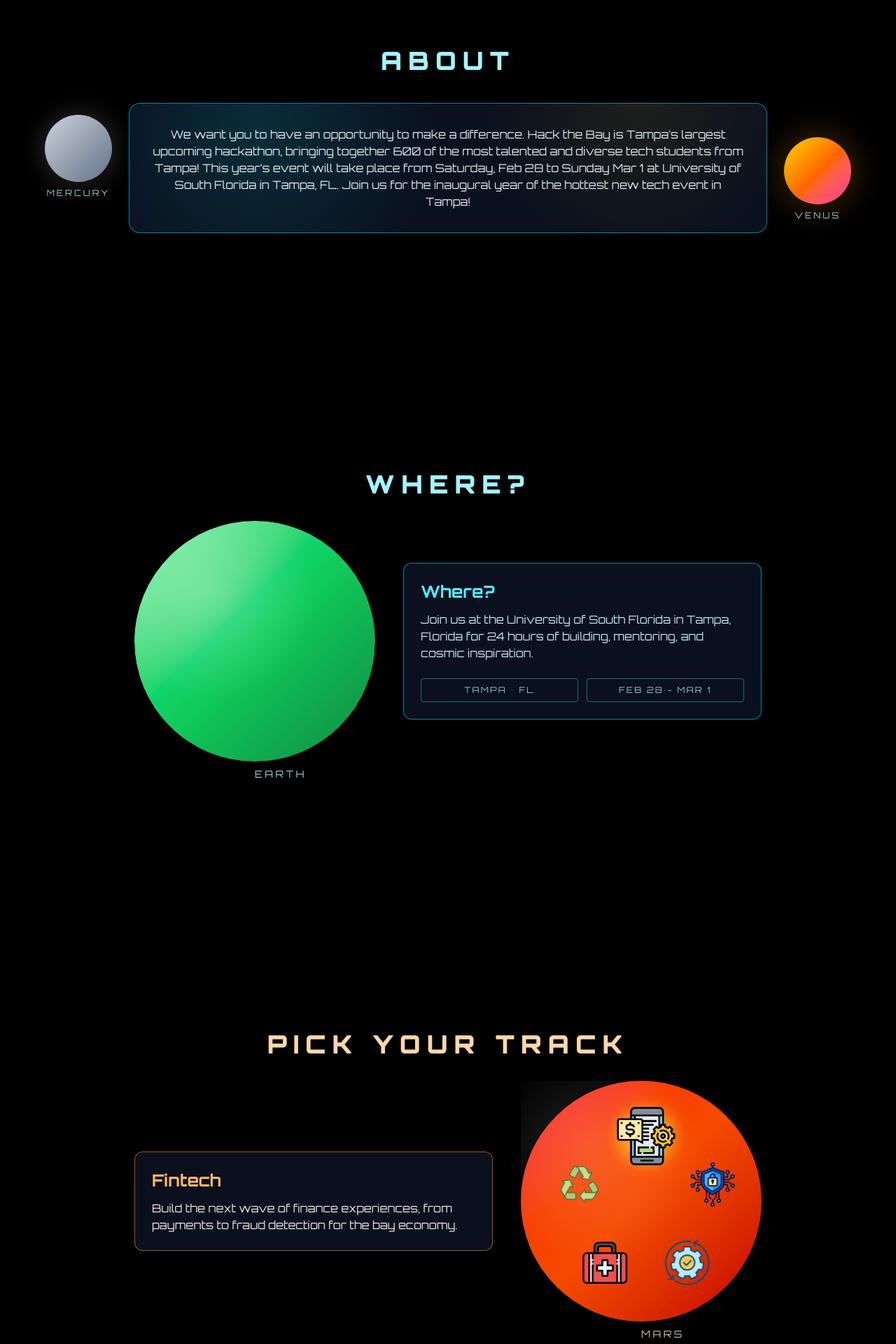
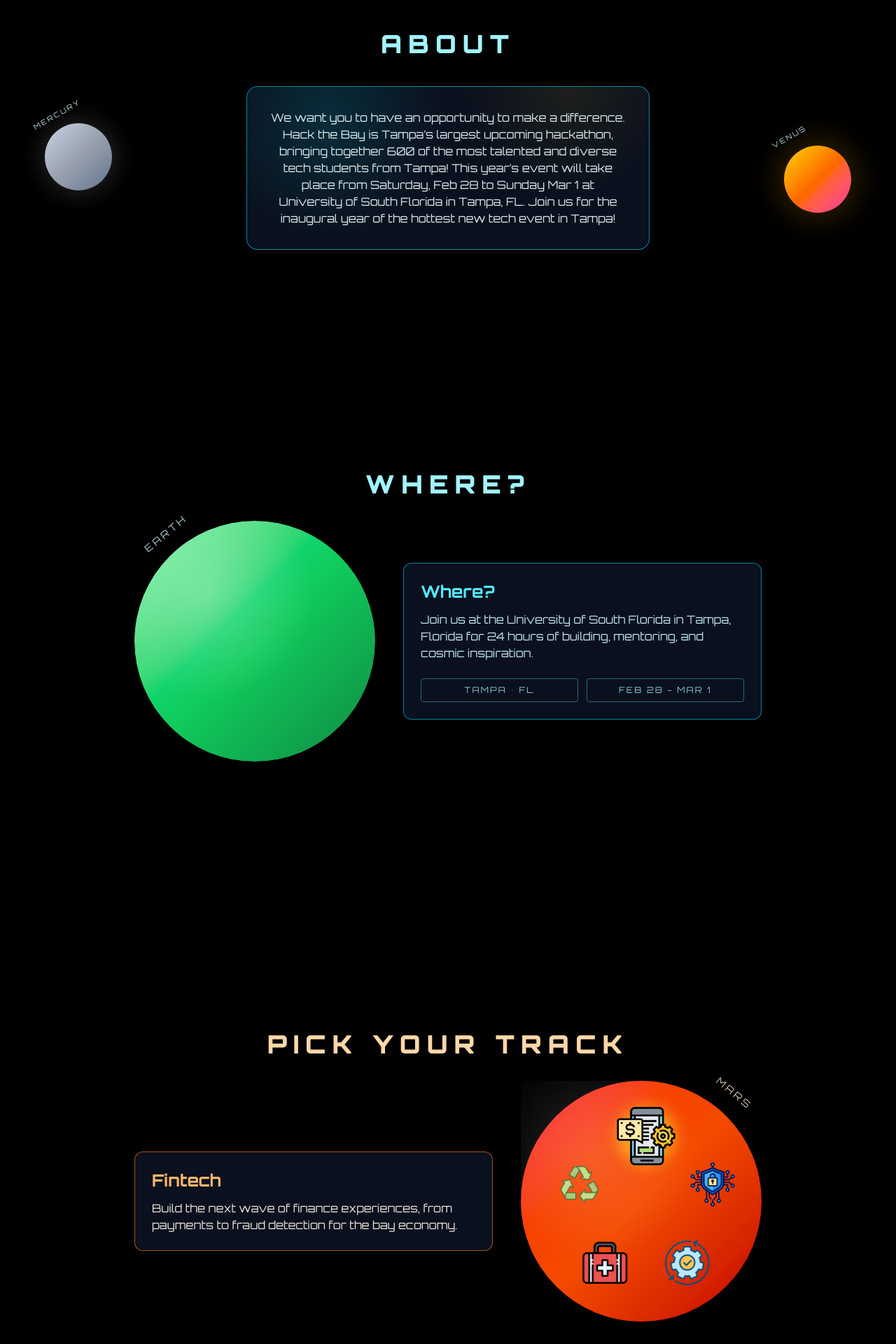
Before and after one commit to carmapilo/hackthebay, a Next.js app: page / in a window 1280 px wide. Shown: the part 880-2800 px from the top of the page at 70% size. Built offline with nearby package versions, Linux system fonts and the light colour scheme.

Commit message:
first mobile layout

```diff
--- a/components/sections/about-section.tsx
+++ b/components/sections/about-section.tsx
@@ -15,17 +15,18 @@
           {about.title}
         </p>
 
-        <div className="relative flex w-full items-center justify-between">
-          {/* Mercury - slightly higher */}
-          <div className="flex flex-col items-center gap-2 -translate-y-4">
-            <div className="h-24 w-24 shrink-0 rounded-full bg-linear-to-br from-slate-300 via-gray-400 to-slate-500 shadow-[0_0_30px_8px_rgba(200,200,200,0.15)]" />
-            <span className="text-xs uppercase tracking-[0.25em] text-cyan-100/80">
-              Mercury
-            </span>
+        <div className="relative flex w-full flex-col items-center justify-center gap-8 md:flex-row md:items-center md:justify-between">
+          {/* Mercury - top */}
+          <div className="relative flex flex-col items-center gap-2 md:-translate-y-4">
+            <div className="relative h-24 w-24 shrink-0 rounded-full bg-linear-to-br from-slate-300 via-gray-400 to-slate-500 shadow-[0_0_30px_8px_rgba(200,200,200,0.15)]">
+              <span className="absolute left-[-20px] top-[-20px] -rotate-30 text-[10px] uppercase tracking-[0.25em] text-cyan-100/90">
+                Mercury
+              </span>
+            </div>
           </div>
 
           {/* Hologram card */}
-          <div className="relative mx-6 flex-1">
+          <div className="relative w-full max-w-xl">
             <div className="relative overflow-hidden rounded-2xl border border-cyan-400/60 bg-slate-900/70 p-8 text-white backdrop-blur">
               <div className="pointer-events-none absolute inset-0 bg-[radial-gradient(circle_at_20%_20%,rgba(0,255,255,0.12),transparent_35%),radial-gradient(circle_at_80%_0%,rgba(255,215,0,0.08),transparent_30%)]" />
               <div className="relative space-y-4">
@@ -34,12 +35,13 @@
             </div>
           </div>
 
-          {/* Venus - lower, to the right */}
-          <div className="flex flex-col items-center gap-2 translate-y-4">
-            <div className="h-24 w-24 shrink-0 rounded-full bg-linear-to-br from-amber-300 via-orange-500 to-pink-500 shadow-[0_0_40px_10px_rgba(255,165,0,0.18)]" />
-            <span className="text-xs uppercase tracking-[0.25em] text-cyan-100/80">
-              Venus
-            </span>
+          {/* Venus - bottom */}
+          <div className="relative flex flex-col items-center gap-2 md:translate-y-4">
+            <div className="relative h-24 w-24 shrink-0 rounded-full bg-linear-to-br from-amber-300 via-orange-500 to-pink-500 shadow-[0_0_40px_10px_rgba(255,165,0,0.18)]">
+              <span className="absolute left-[-20px] top-[-20px] -rotate-30 text-[10px] uppercase tracking-[0.25em] text-cyan-100/90">
+                Venus
+              </span>
+            </div>
           </div>
         </div>
       </div>
--- a/components/sections/earth-section.tsx
+++ b/components/sections/earth-section.tsx
@@ -18,9 +18,9 @@
           {siteContent.earth.heading}
         </p>
 
-        <div className="flex w-full flex-col items-center justify-center gap-10 md:flex-row md:items-center">
+        <div className="relative flex w-full flex-col items-center justify-center gap-6 md:gap-10 md:flex-row md:items-center">
           <motion.div
-            className="relative h-72 w-72 shrink-0 md:h-86 md:w-86"
+            className="relative h-56 w-56 shrink-0 md:h-72 md:w-72 lg:h-86 lg:w-86"
             animate={{
               scale: isHovered ? 1.1 : 1,
             }}
@@ -39,16 +39,15 @@
             </div>
 
             <motion.span
-              className="absolute left-1/2 text-sm uppercase tracking-[0.25em] text-cyan-100/80"
-              style={{ bottom: "-22px", transform: "translateX(-50%)" }}
-              animate={{ scale: isHovered ? 1.06 : 1, y: isHovered ? 10 : 6 }}
+              className="absolute left-1 top-1 -rotate-40 text-sm uppercase tracking-[0.25em] text-cyan-100/80 md:left-2 md:top-2"
+              animate={{ scale: isHovered ? 1.06 : 1, y: 0 }}
               transition={{ duration: 0.25 }}
             >
               Earth
             </motion.span>
           </motion.div>
 
-          <div className="w-full max-w-lg rounded-xl border border-cyan-400/60 bg-slate-900/70 p-6 text-white backdrop-blur">
+          <div className="relative z-10 w-full max-w-lg -mt-6 rounded-xl border border-cyan-400/60 bg-slate-900/70 p-6 text-white backdrop-blur md:static md:mt-0 md:translate-y-0">
             <h2 className="text-2xl font-bold text-cyan-300">{heading}</h2>
             <p className="mt-3 text-base text-cyan-100/90">{body}</p>
             <div className="mt-6 grid grid-cols-2 gap-3 text-xs uppercase tracking-[0.18em] text-cyan-200/80">
--- a/components/sections/faq-section.tsx
+++ b/components/sections/faq-section.tsx
@@ -23,6 +23,9 @@
           <div className="flex flex-col items-center gap-3 text-center">
             <div className="relative h-72 w-72 p-3">
               <div className="absolute inset-0 rounded-full bg-linear-to-br from-blue-400 via-blue-600 to-blue-800" />
+              <span className="absolute left-1 top-1 -rotate-45 text-[10px] uppercase tracking-[0.25em] text-cyan-100/90">
+                {siteContent.faq.neptune}
+              </span>
               {faqs.map((faq, index) => {
                 const count = Math.max(faqs.length, 1);
                 const radius = 140;
@@ -57,9 +60,6 @@
                 );
               })}
             </div>
-            <span className="pt-10 text-sm uppercase tracking-[0.25em] text-cyan-100/80">
-              {siteContent.faq.neptune}
-            </span>
           </div>
 
           {/* Uranus answer */}
@@ -83,10 +83,10 @@
                   {faqs[selectedFAQ].answer}
                 </p>
               </div>
+              <span className="absolute left-1 top-1 -rotate-45 text-[10px] uppercase tracking-[0.25em] text-cyan-100/90">
+                {siteContent.faq.uranus}
+              </span>
             </motion.div>
-            <span className="pt-10 text-sm uppercase tracking-[0.25em] text-cyan-100/80">
-              {siteContent.faq.uranus}
-            </span>
           </div>
         </div>
       </div>
--- a/components/sections/mars-section.tsx
+++ b/components/sections/mars-section.tsx
@@ -32,19 +32,9 @@
           {siteContent.mars.heading}
         </p>
 
-        <div className="flex w-full flex-col items-center justify-center gap-10 md:flex-row md:items-center">
-          <div className="w-full max-w-lg rounded-xl border border-orange-400/60 bg-slate-900/70 p-6 text-white backdrop-blur">
-            <h2 className="text-2xl font-bold text-orange-300">
-              {activeTrack ? activeTrack.title : "Click a track to learn more"}
-            </h2>
-            <p className="mt-3 text-base text-orange-50/90">
-              {activeTrack
-                ? activeTrack.description
-                : "Click on a track to learn more about it!"}
-            </p>
-          </div>
+        <div className="relative flex w-full flex-col items-center justify-center gap-6 md:gap-10 md:flex-row md:items-center">
           <motion.div
-            className="relative flex h-72 w-72 shrink-0 items-center justify-center md:h-86 md:w-86"
+            className="relative order-1 flex h-60 w-60 shrink-0 items-center justify-center md:order-2 md:h-72 md:w-72 lg:h-86 lg:w-86"
             animate={{
               scale: isHovered ? 1.1 : 1,
               x: 0,
@@ -109,14 +99,24 @@
             </div>
 
             <motion.span
-              className="absolute left-1/2 text-sm uppercase tracking-[0.25em] text-orange-100/80"
-              style={{ bottom: "-22px", transform: "translateX(-50%)" }}
-              animate={{ scale: isHovered ? 1.06 : 1, y: isHovered ? 10 : 6 }}
+              className="absolute right-1 top-1 -rotate-320 text-sm uppercase tracking-[0.25em] text-orange-100/80 md:right-2 md:top-2"
+              animate={{ scale: isHovered ? 1.06 : 1, y: 0 }}
               transition={{ duration: 0.25 }}
             >
               Mars
             </motion.span>
           </motion.div>
+
+          <div className="relative z-10 order-2 w-full max-w-lg -mt-6 rounded-xl border border-orange-400/60 bg-slate-900/70 p-6 text-white backdrop-blur md:order-1 md:static md:mt-0 md:translate-y-0">
+            <h2 className="text-2xl font-bold text-orange-300">
+              {activeTrack ? activeTrack.title : "Click a track to learn more"}
+            </h2>
+            <p className="mt-3 text-base text-orange-50/90">
+              {activeTrack
+                ? activeTrack.description
+                : "Click on a track to learn more about it!"}
+            </p>
+          </div>
         </div>
       </div>
     </section>
```
